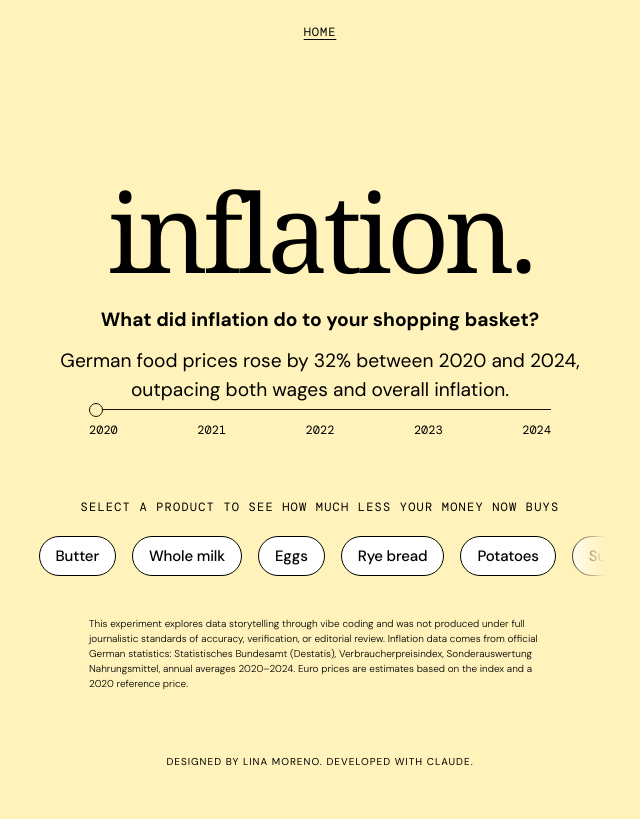
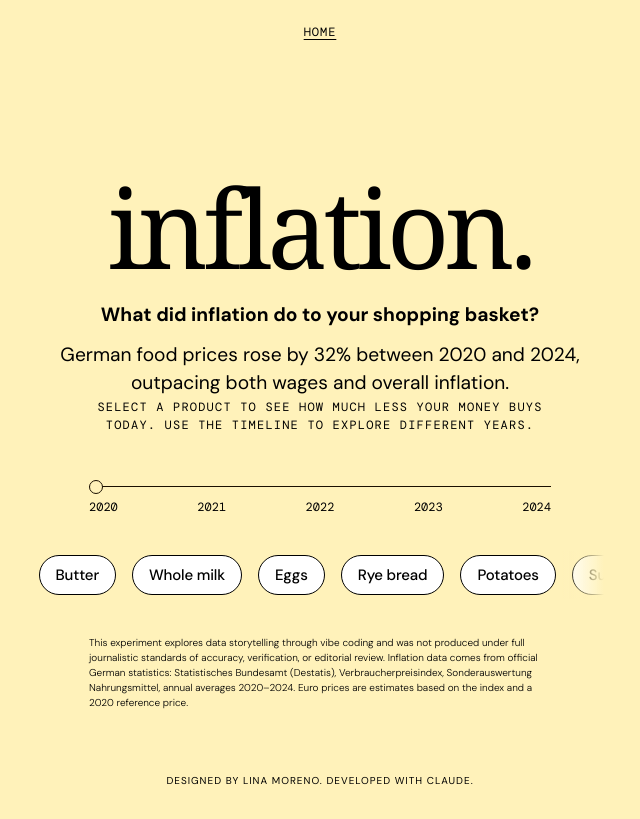
Before and after one commit to storytellinganimal/inflation, a React (Create React App) app: page / in a window 1280 px wide. Shown: the whole page, without its empty margins (320-960 px from the left). Built offline with nearby package versions, Linux system fonts and the light colour scheme; a web font is replaced by a local one.

Commit message:
adapted some gaps

```diff
--- a/src/App.jsx
+++ b/src/App.jsx
@@ -406,11 +406,11 @@ export default function InflationApp() {
 
         {/* Bottom zone: always fixed at same position — slider never moves */}
         <div className="bottom-zone">
+          <p className="cta-text">Select a product to see how much less your money buys today. Use the timeline to explore different years.</p>
           {active
             ? <YearSlider value={yearIdx} step={1} onChange={setYearIdx} />
             : <YearSlider value={landingSlider} step={0.01} onChange={setLandingSlider} />
           }
-          <p className="cta-text">Select a product to see how much less your money now buys</p>
           <div className={`nav-outer${navFade.left ? " nav-outer--fade-left" : ""}${navFade.right ? " nav-outer--fade-right" : ""}`}>
             <nav className="product-nav" ref={navRef}>
               {PRODUCTS.map((p) => (
--- a/src/index.css
+++ b/src/index.css
@@ -71,7 +71,7 @@ body {
   display: flex;
   flex-direction: column;
   gap: 12px;
-  margin-bottom: 60px;
+  margin-bottom: 36px;
 }
 
 input[type="range"] {
@@ -150,7 +150,7 @@ input[type="range"]::-moz-range-thumb {
   font-family: 'DM Sans', sans-serif;
   font-size: clamp(15px, 1.5vw, 20px);
   font-weight: 700;
-  line-height: 1.5;
+  line-height: 140%;
   color: var(--ink);
 }
 
@@ -302,8 +302,8 @@ input[type="range"]::-moz-range-thumb {
   color: var(--ink);
   text-align: center;
   width: 100%;
-  max-width: 595px;
-  margin-bottom: 16px;
+  width: min(462px, 100%);
+  margin-bottom: 52px;
   line-height: 1.5;
 }
 
```
